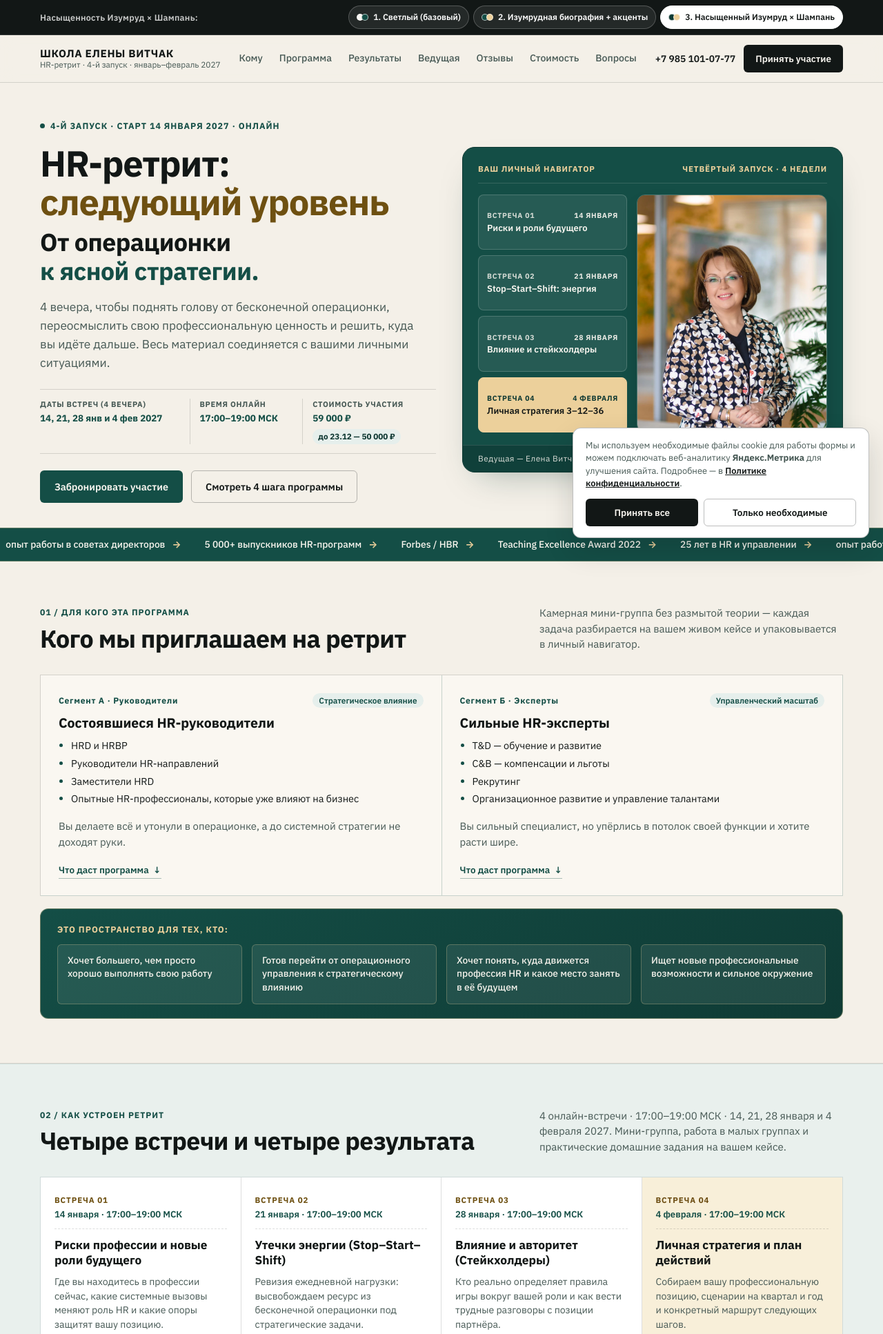
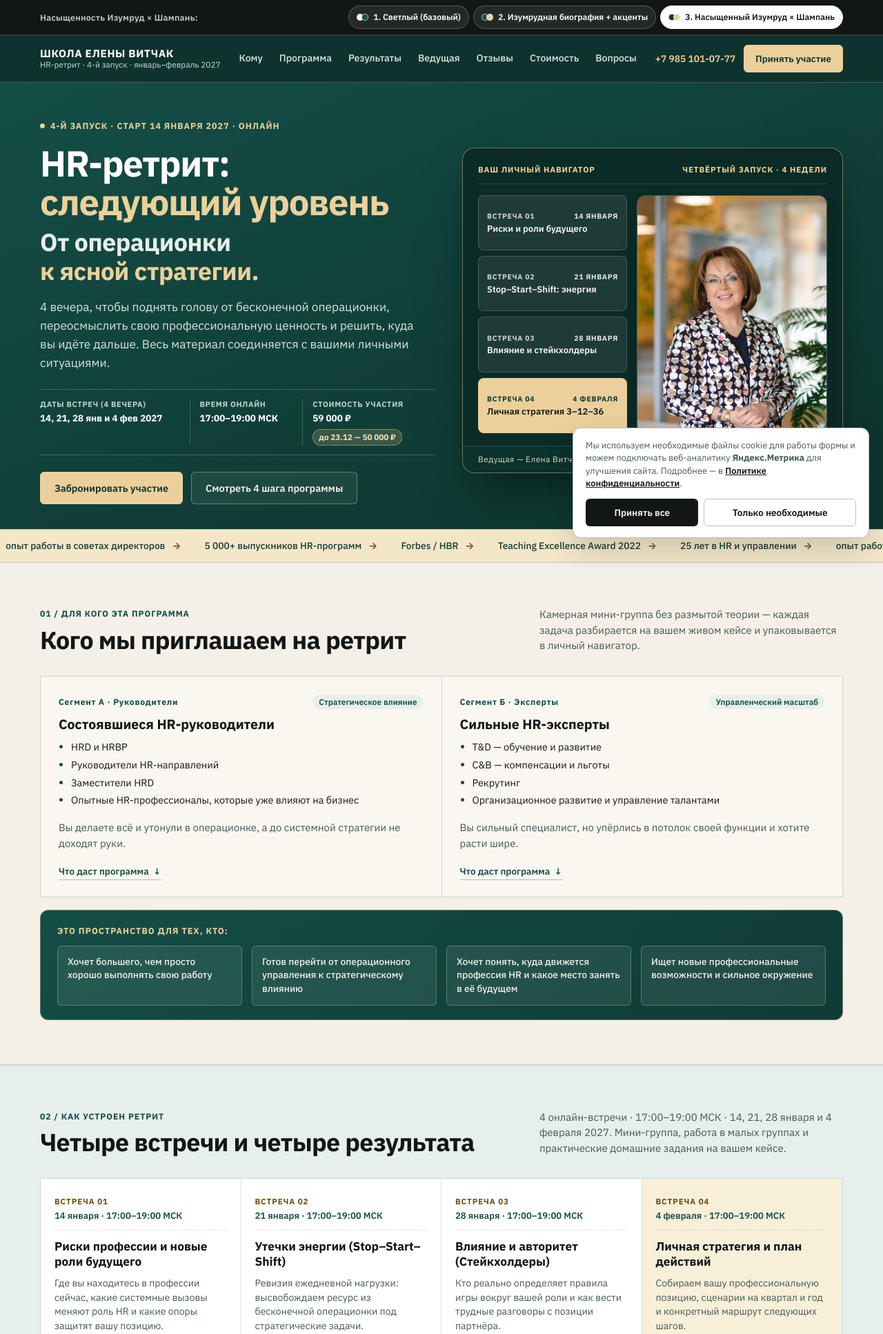
Before and after one commit to gasanovaz/hr-retreat, a PHP site: page /deep/ in a window 1280 px wide. Shown: the top 1934 px of the page at 69% size. Run offline with PHP 8.4, Linux system fonts and the light colour scheme.

Commit message:
Differentiate Hero above-the-fold across /rich (jade silk) and /deep (full emerald velvet + champagne)

```diff
--- a/deep/index.html
+++ b/deep/index.html
@@ -17,7 +17,7 @@
   <link rel="preload" href="../assets/elena-hero-clean.webp?v=7" as="image" type="image/webp" fetchpriority="high">
   <script>(function(){try{var s=new URLSearchParams(location.search);var q=s.get('theme');var m={'1':'emerald','emerald':'emerald','2':'editorial','editorial':'editorial','3':'graphite','graphite':'graphite'};if(q&&m[q]&&m[q]!=='emerald')document.documentElement.dataset.theme=m[q];var p=s.get('phase');var dl=Date.parse('2026-12-23T23:59:59+03:00');document.documentElement.dataset.pricingPhase=(p==='standard'||Date.now()>dl)?'standard':'early';}catch(_){document.documentElement.dataset.pricingPhase='early';}})();</script>
   <link rel="stylesheet" href="../styles.css?v=12">
-  <link rel="stylesheet" href="override.css?v=1">
+  <link rel="stylesheet" href="override.css?v=3">
   <script type="application/ld+json">
   {
     "@context": "https://schema.org",
--- a/deep/override.css
+++ b/deep/override.css
@@ -1,32 +1,181 @@
-/* Вариант «Насыщенный Изумруд × Шампань» — выразительный цветовой ритм до самого низа */
+/* Вариант 3 · «Насыщенный Изумруд × Шампань» — полный изумрудный первый экран + цветной ритм до самого низа */
 
 .theme-pill {
   text-decoration: none;
 }
 
-/* 1. Насыщенная изумрудная бегущая строка */
+/* 1. Шапка и полностью глубокий изумрудный первый экран (сразу другой контраст!) */
+:root {
+  --header-glass: rgba(14, 52, 46, 0.94);
+}
+
+.site-header {
+  background: rgba(14, 52, 46, 0.94);
+  border-bottom-color: rgba(236, 208, 155, 0.22);
+  color: #f6f3ec;
+}
+
+.site-header::before {
+  background: rgba(14, 52, 46, 0.94);
+}
+
+.site-header .brand-title {
+  color: #ffffff;
+}
+
+.site-header .brand-sub {
+  color: #c7dad5;
+}
+
+.site-header .nav-links a {
+  color: #e0ebe8;
+}
+
+.site-header .nav-links a:hover {
+  color: #ecd09b;
+}
+
+.site-header .header-phone {
+  color: #ecd09b;
+}
+
+.site-header .btn-dark {
+  background: #ecd09b;
+  color: #0e312b;
+  border-color: #ecd09b;
+}
+
+.site-header .btn-dark:hover {
+  background: #f4e2bc;
+}
+
+.site-header .burger {
+  background: rgba(255, 255, 255, 0.08);
+  border-color: rgba(236, 208, 155, 0.35);
+  color: #faf7f0;
+}
+
+.site-header .mobile-nav {
+  background: #0f3832;
+  border-top-color: rgba(236, 208, 155, 0.2);
+}
+
+.site-header .mobile-nav a {
+  color: #f4f1ea;
+  border-bottom-color: rgba(255, 255, 255, 0.1);
+}
+
+.hero {
+  background: linear-gradient(155deg, #144e46 0%, #0d332d 100%);
+  color: #f6f3ec;
+}
+
+.hero .eyebrow {
+  color: #ecd09b;
+}
+
+.hero .eyebrow-dot {
+  background: #ecd09b;
+}
+
+.hero h1 {
+  color: #ffffff;
+}
+
+.hero .hl-champagne {
+  color: #ecd09b;
+}
+
+.hero .hero-h1-sub {
+  color: #e6efec;
+}
+
+.hero .hl-teal {
+  color: #ecd09b;
+}
+
+.hero .hero-lead {
+  color: #d6e4e0;
+}
+
+.hero .hero-meta-line {
+  border-top-color: rgba(236, 208, 155, 0.26);
+  border-bottom-color: rgba(236, 208, 155, 0.26);
+}
+
+.hero .hero-meta-cell + .hero-meta-cell {
+  border-left-color: rgba(236, 208, 155, 0.26);
+}
+
+.hero .hero-meta-k {
+  color: #bfd2cd;
+}
+
+.hero .hero-meta-cell b {
+  color: #ffffff;
+}
+
+.hero .hero-meta-sub {
+  color: #d3e2de;
+}
+
+.hero .hero-meta-early {
+  background: rgba(236, 208, 155, 0.18);
+  border: 1px solid rgba(236, 208, 155, 0.42);
+  color: #f5dfb0;
+}
+
+.hero .btn-teal {
+  background: #ecd09b;
+  border-color: #ecd09b;
+  color: #0e312b;
+}
+
+.hero .btn-teal:hover {
+  background: #f4e2bc;
+  border-color: #f4e2bc;
+}
+
+.hero .btn-outline {
+  background: rgba(255, 255, 255, 0.06);
+  border-color: rgba(236, 208, 155, 0.42);
+  color: #f6f3ec;
+}
+
+.hero .btn-outline:hover {
+  background: rgba(236, 208, 155, 0.14);
+  border-color: #ecd09b;
+}
+
+.hero .hero-card {
+  background: #0b2b26;
+  border-color: rgba(236, 208, 155, 0.45);
+  box-shadow: 0 32px 64px -20px rgba(4, 18, 16, 0.72);
+}
+
+/* 2. Контрастная тёпло-золотистая бегущая строка сразу после изумрудного Hero */
 .ticker {
-  background: #144e46;
-  border-top-color: rgba(236, 208, 155, 0.34);
-  border-bottom-color: rgba(236, 208, 155, 0.34);
+  background: #f4e7c8;
+  border-top-color: rgba(20, 78, 70, 0.22);
+  border-bottom-color: rgba(20, 78, 70, 0.22);
 }
 
 .ticker-item {
-  color: #faf7f0;
+  color: #103a34;
 }
 
 .ticker-sep {
-  color: #ecd09b;
+  color: #725216;
 }
 
-/* 2. Секция 01: глубокая изумрудная полоса «Это пространство для тех, кто:» */
+/* 3. Секция 01: глубокая изумрудная полоса «Это пространство для тех, кто:» */
 #audience .aud-card {
   border-color: rgba(20, 78, 70, 0.22);
 }
 
 #audience .audience-for-strip {
   background: linear-gradient(145deg, #144e46 0%, #0f3b35 100%);
-  border-color: rgba(236, 208, 155, 0.38);
+  border-color: rgba(236, 208, 155, 0.4);
 }
 
 #audience .audience-for-title {
@@ -35,19 +184,19 @@
 
 #audience .audience-for-item {
   background: rgba(255, 255, 255, 0.08);
-  border-color: rgba(236, 208, 155, 0.28);
+  border-color: rgba(236, 208, 155, 0.3);
   color: #f5f3ec;
 }
 
-/* 3. Секция 02: тёпло-шалфейный фон + Встреча 04 в шампань-золоте + изумрудный Follow-up */
+/* 4. Секция 02: нефритовый фон + Встреча 04 в шампань-золоте + изумрудный Follow-up */
 #program {
-  background: #e9f0ed;
-  border-top: 1px solid rgba(20, 78, 70, 0.1);
-  border-bottom: 1px solid rgba(20, 78, 70, 0.1);
+  background: #e6efec;
+  border-top: 1px solid rgba(20, 78, 70, 0.14);
+  border-bottom: 1px solid rgba(20, 78, 70, 0.14);
 }
 
 #program .steps-grid {
-  border-color: rgba(20, 78, 70, 0.2);
+  border-color: rgba(20, 78, 70, 0.22);
 }
 
 #program .step-cell:last-child {
@@ -60,7 +209,7 @@
 
 #program .followup-strip {
   background: linear-gradient(135deg, #144e46 0%, #0d332e 100%);
-  border-color: rgba(236, 208, 155, 0.4);
+  border-color: rgba(236, 208, 155, 0.42);
   color: #d9e6e2;
 }
 
@@ -77,19 +226,18 @@
 #program .followup-strip .btn-dark:hover {
   background: #f3dfb5;
   border-color: #f3dfb5;
-  color: #102a25;
 }
 
-/* 4. Секция 03: биография Елены Витчак — глубокий изумруд + шампань */
+/* 5. Секция 03: биография Елены Витчак — глубокий изумруд + шампань */
 #outcomes .checklist {
-  border-color: rgba(20, 78, 70, 0.2);
+  border-color: rgba(20, 78, 70, 0.22);
 }
 
 #outcomes .author-panel {
   background: linear-gradient(155deg, #144e46 0%, #0d342e 100%);
-  border-color: rgba(236, 208, 155, 0.45);
+  border-color: rgba(236, 208, 155, 0.48);
   color: #f5f2eb;
-  box-shadow: 0 26px 52px -22px rgba(14, 55, 49, 0.46);
+  box-shadow: 0 26px 52px -22px rgba(14, 55, 49, 0.48);
 }
 
 #outcomes .author-top {
@@ -140,7 +288,7 @@
   }
 }
 
-/* 5. Секция 04 (Отзывы) — полностью глубокий изумруд + светлые карточки отзывов */
+/* 6. Секция 04: полностью глубокая изумрудная полоса отзывов */
 #reviews {
   background: linear-gradient(180deg, #144e46 0%, #0f3a34 100%);
   color: #f7f4ed;
@@ -160,14 +308,14 @@
 
 #reviews .rev-card {
   background: #fbf9f4;
-  border-color: rgba(236, 208, 155, 0.45);
-  box-shadow: 0 22px 44px -20px rgba(7, 25, 22, 0.5);
+  border-color: rgba(236, 208, 155, 0.48);
+  box-shadow: 0 22px 44px -20px rgba(7, 25, 22, 0.52);
 }
 
-/* 6. Секция 05: Золотой шампань слева + Изумрудная форма заявки справа */
+/* 7. Секция 05: Золотой шампань слева + Изумрудная форма справа */
 #pricing .form-card {
   background: linear-gradient(160deg, #144e46 0%, #0e3832 100%);
-  border-color: rgba(236, 208, 155, 0.44);
+  border-color: rgba(236, 208, 155, 0.45);
   color: #f5f2eb;
 }
 
@@ -246,7 +394,12 @@
   color: #ecd09b;
 }
 
-/* 7. Глубокий изумрудный финал (Подвал) */
+/* 8. Нежный нефритовый фон FAQ + глубокий изумрудный финал */
+#faq {
+  background: #edf3f0;
+  border-top: 1px solid rgba(20, 78, 70, 0.1);
+}
+
 .site-footer {
   background: #0d2f2a;
   color: #cfe0dc;
--- a/rich/index.html
+++ b/rich/index.html
@@ -17,7 +17,7 @@
   <link rel="preload" href="../assets/elena-hero-clean.webp?v=7" as="image" type="image/webp" fetchpriority="high">
   <script>(function(){try{var s=new URLSearchParams(location.search);var q=s.get('theme');var m={'1':'emerald','emerald':'emerald','2':'editorial','editorial':'editorial','3':'graphite','graphite':'graphite'};if(q&&m[q]&&m[q]!=='emerald')document.documentElement.dataset.theme=m[q];var p=s.get('phase');var dl=Date.parse('2026-12-23T23:59:59+03:00');document.documentElement.dataset.pricingPhase=(p==='standard'||Date.now()>dl)?'standard':'early';}catch(_){document.documentElement.dataset.pricingPhase='early';}})();</script>
   <link rel="stylesheet" href="../styles.css?v=12">
-  <link rel="stylesheet" href="override.css?v=1">
+  <link rel="stylesheet" href="override.css?v=3">
   <script type="application/ld+json">
   {
     "@context": "https://schema.org",
```
Also changed, not shown: rich/override.css (+63 -16 lines).
